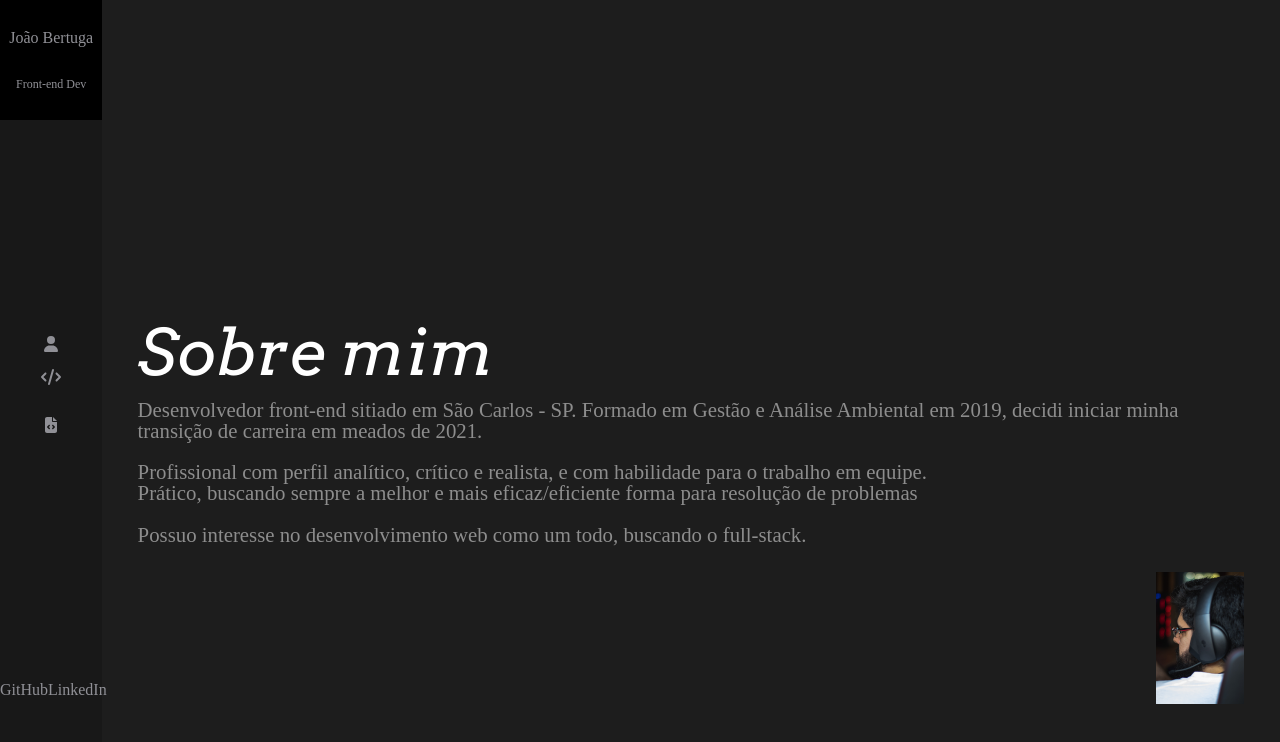
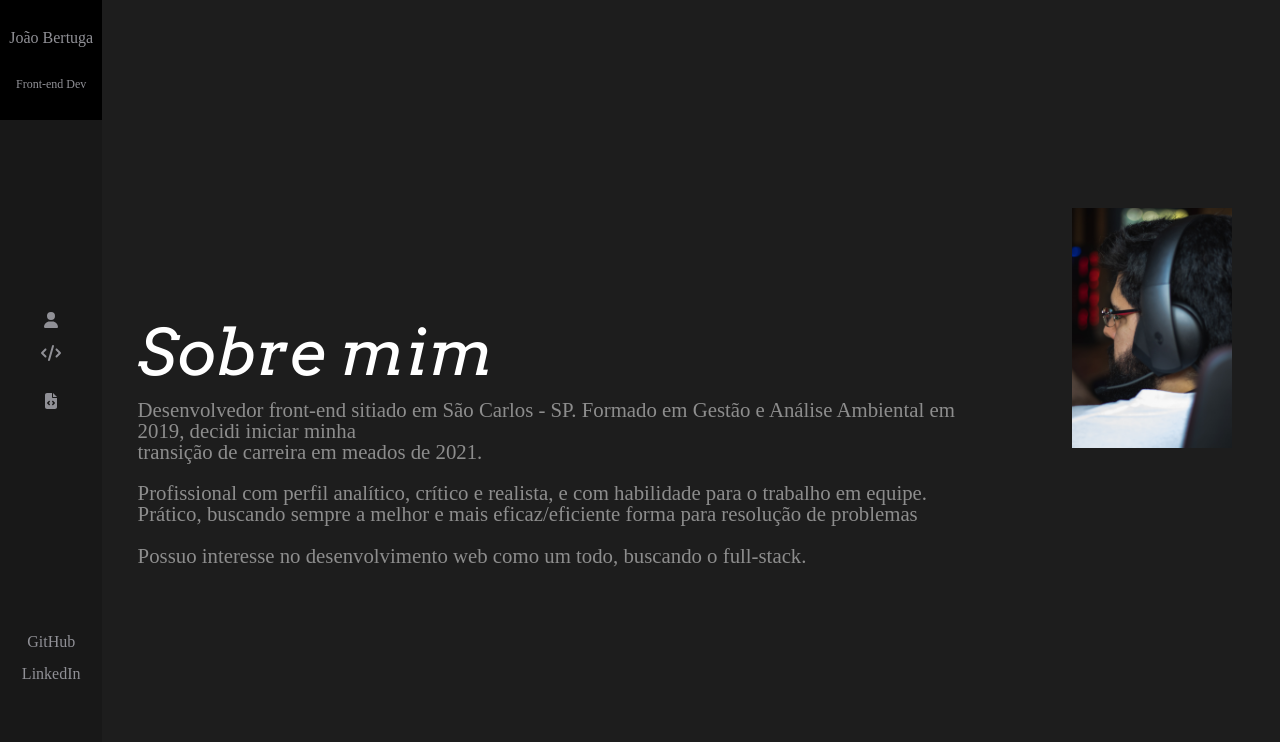
Before and after one commit to MozkitoKiller/Portfolio, a React (Create React App) app: page /about in a window 1280 px wide. Shown: the top 742 px of the page. Built offline with nearby package versions, Linux system fonts and the light colour scheme.

Commit message:
ajustando layout das paginas para dispositivos menores

```diff
--- a/src/components/About/About.module.css
+++ b/src/components/About/About.module.css
@@ -5,6 +5,10 @@
     justify-content: space-between;
     padding-left: 3rem;
     padding-top: 20rem;
+}
+
+.intro {
+    padding-right: 1rem;
 }
 
 .intro h1 {
@@ -19,18 +23,72 @@
 
     font-size: 1.3rem;
 
-    width: 100%;
+    width: 80%;
 }
 
 .imgs {
-    bottom: 6rem;
-    left: 70rem;
+    bottom: 8rem;
+    left: 74rem;
 
     position: absolute;
     display: flex;
-    justify-content: space-evenly;
+
 }
 
 .imgs img {
     width: 55%;
 }
+
+@media (max-width: 1440px) {
+
+
+
+    .imgs {
+        bottom: 22rem;
+        left: 67rem;
+        padding-right: 3rem;
+
+        position: absolute;
+        display: flex;
+
+    }
+
+    .imgs img {
+        width: 100%;
+    }
+}
+
+@media (max-width: 1024px) {
+    .imgs {
+        bottom: 3rem;
+        left: 45rem;
+    }
+
+    .about {
+        padding-top: 3rem;
+        padding-left: 3rem;
+    }
+}
+
+@media (max-width: 768px) {
+
+    .about {
+        padding-top: 7rem;
+        padding-left: 5rem;
+    }
+
+    .intro p {
+        width: 100%;
+    }
+
+    .imgs {
+        bottom: 2rem;
+        left: 29rem;
+        padding-right: 3rem;
+    }
+
+    .imgs img {
+        width: 100%;
+    }
+
+}
--- a/src/components/Home/Home.module.css
+++ b/src/components/Home/Home.module.css
@@ -17,7 +17,7 @@
 }
 
 .intro {
-    padding-left: 3rem;
+    padding-left: 5rem;
     padding-top: 20rem;
     color: white;
 }
@@ -40,3 +40,10 @@
     overflow: hidden;
     width: 290%;
 }
+
+@media (max-width: 425px) {
+    .about h1 {
+        font-family: 'Arvo', serif;
+        font-size: 2rem;
+    }
+}
--- a/src/components/Navbar/Navbar.module.css
+++ b/src/components/Navbar/Navbar.module.css
@@ -1,5 +1,3 @@
-
-
 .navbar {
     position: fixed;
 
@@ -59,6 +57,7 @@
 .social {
     color: #909096;
     display: flex;
+    flex-direction: column;
 
     justify-content: space-evenly;
     align-items: center;
@@ -66,10 +65,15 @@
     padding-bottom: 100%;
 }
 
+.social a{
+    padding-bottom: 1rem;
+}
+
 a {
     text-decoration: none;
     color: #909096;
 }
+
 a:hover {
     transition: .5s;
 
@@ -79,3 +83,18 @@ a:hover {
 .icon {
     padding-bottom: 1rem;
 }
+
+@media (max-width:1024px) {
+    .navbar {
+        width: 6rem;
+    }
+
+    .social {
+        display: flex;
+        flex-direction: column;
+    }
+
+    .social a{
+        padding-bottom: 1rem;
+    }
+}
```
